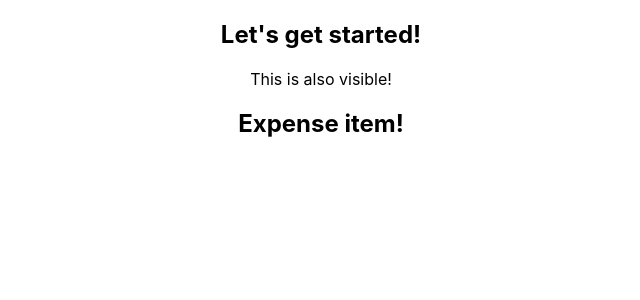
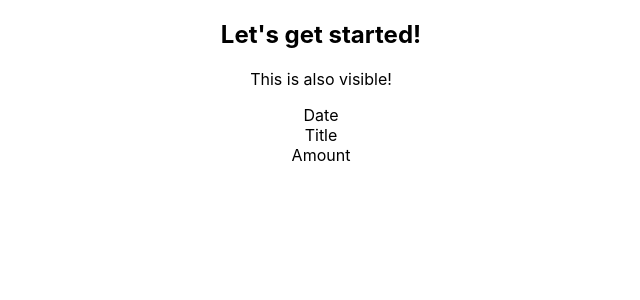
Before and after one commit to ocrosby/react-example, a React (Create React App) app: page / in a window 1280 px wide. Shown: the top 300 px of the page, without its empty margins (319-959 px from the left). Built offline with nearby package versions, Linux system fonts and the light colour scheme.

Commit message:
chore: update ExpenseItem

```diff
--- a/src/components/ExpenseItem.js
+++ b/src/components/ExpenseItem.js
@@ -1,6 +1,10 @@
 function ExpenseItem() {
     return (
-        <h2>Expense item!</h2>
+        <div>
+            <div>Date</div>
+            <div>Title</div>
+            <div>Amount</div>
+        </div>
     );
 }
 
```
